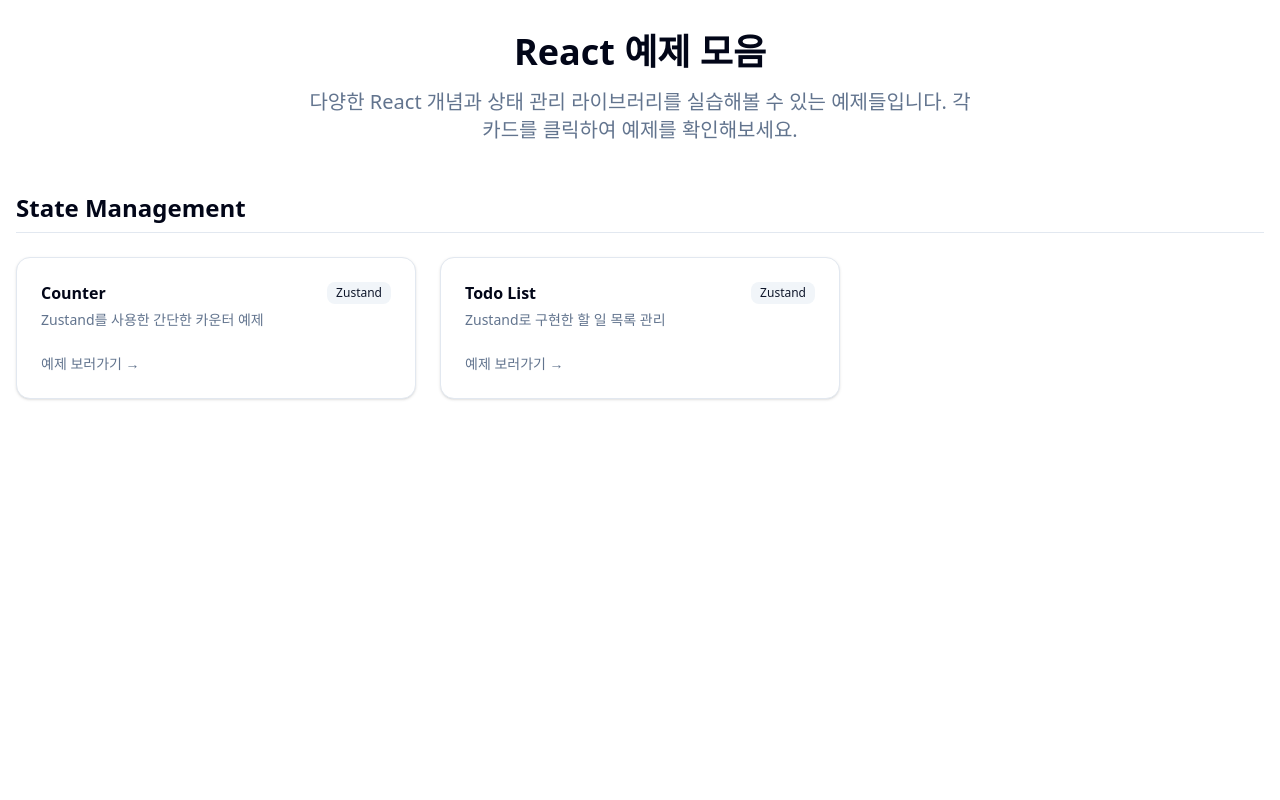
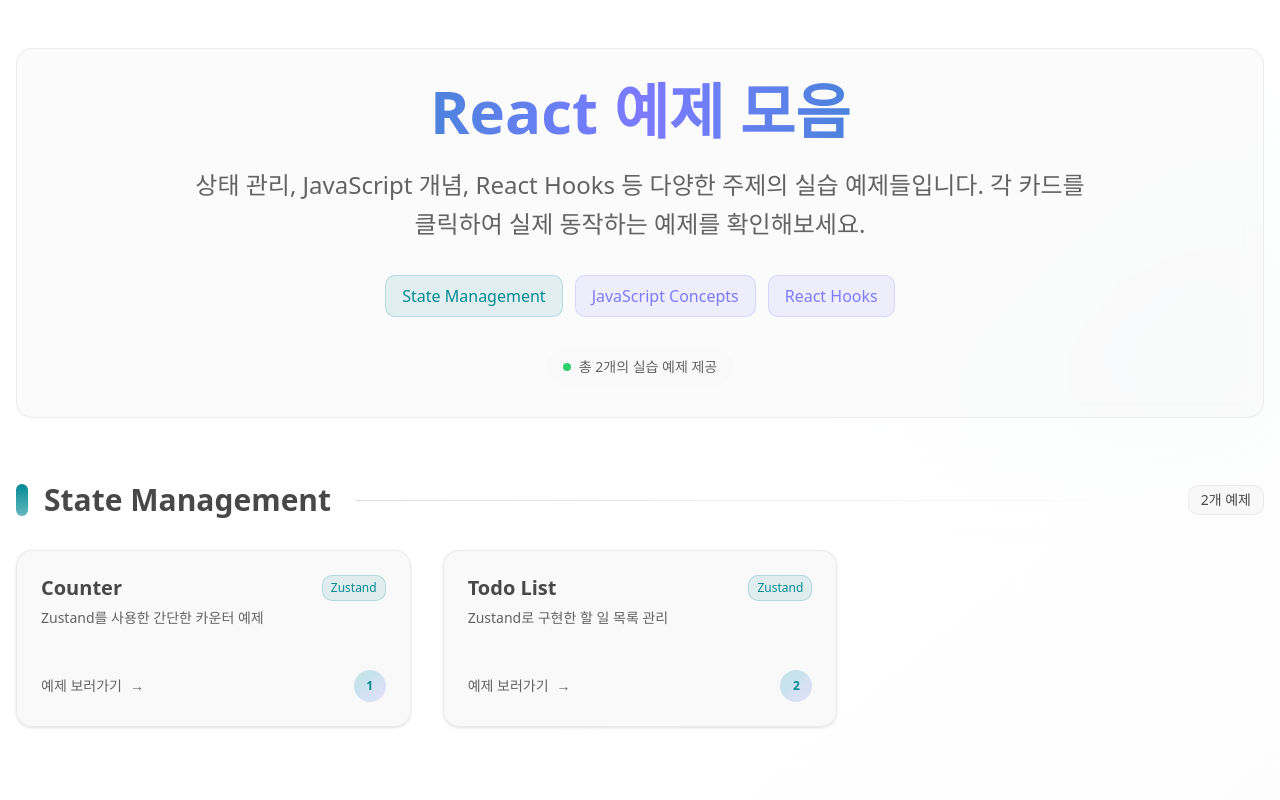
Before and after one commit to kod0751/frontend-concepts-lab, a Next.js app: page / in a window 1280 px wide. Shown: the top 800 px of the page. Built offline with nearby package versions, Linux system fonts and the light colour scheme.

Commit message:
[feat] 전체적인 UI수정

```diff
--- a/src/app/globals.css
+++ b/src/app/globals.css
@@ -1,115 +1,120 @@
-@import "tailwindcss";
-@import "tw-animate-css";
+@import 'tailwindcss';
+@import 'tw-animate-css';
 
 @custom-variant dark (&:is(.dark *));
 
+:root {
+  /* Updated color palette for modern, appealing design */
+  --background: oklch(1 0 0); /* Pure white */
+  --foreground: oklch(0.4 0 0); /* Dark gray for text */
+  --card: oklch(0.98 0 0); /* Very light gray for cards */
+  --card-foreground: oklch(0.4 0 0);
+  --popover: oklch(1 0 0);
+  --popover-foreground: oklch(0.4 0 0);
+  --primary: oklch(0.55 0.15 200); /* Cyan-600 equivalent */
+  --primary-foreground: oklch(1 0 0);
+  --secondary: oklch(0.65 0.2 280); /* Purple accent */
+  --secondary-foreground: oklch(1 0 0);
+  --muted: oklch(0.98 0 0);
+  --muted-foreground: oklch(0.5 0 0);
+  --accent: oklch(0.65 0.2 280); /* Purple accent */
+  --accent-foreground: oklch(1 0 0);
+  --destructive: oklch(0.6 0.25 25);
+  --destructive-foreground: oklch(1 0 0);
+  --border: oklch(0.9 0 0);
+  --input: oklch(1 0 0);
+  --ring: oklch(0.55 0.15 200 / 0.5);
+  --chart-1: oklch(0.3 0 0);
+  --chart-2: oklch(0.55 0.15 200);
+  --chart-3: oklch(0.65 0.2 280);
+  --chart-4: oklch(0.6 0.25 25);
+  --chart-5: oklch(0.65 0.25 35);
+  --radius: 0.75rem; /* Slightly more rounded */
+  --sidebar: oklch(0.98 0 0);
+  --sidebar-foreground: oklch(0.4 0 0);
+  --sidebar-primary: oklch(1 0 0);
+  --sidebar-primary-foreground: oklch(0.4 0 0);
+  --sidebar-accent: oklch(0.65 0.2 280);
+  --sidebar-accent-foreground: oklch(1 0 0);
+  --sidebar-border: oklch(0.9 0 0);
+  --sidebar-ring: oklch(0.55 0.15 200 / 0.5);
+}
+
+.dark {
+  /* Updated dark mode colors to complement the new palette */
+  --background: oklch(0.1 0 0);
+  --foreground: oklch(0.95 0 0);
+  --card: oklch(0.15 0 0);
+  --card-foreground: oklch(0.95 0 0);
+  --popover: oklch(0.15 0 0);
+  --popover-foreground: oklch(0.95 0 0);
+  --primary: oklch(0.6 0.15 200);
+  --primary-foreground: oklch(0.1 0 0);
+  --secondary: oklch(0.7 0.2 280);
+  --secondary-foreground: oklch(0.1 0 0);
+  --muted: oklch(0.2 0 0);
+  --muted-foreground: oklch(0.7 0 0);
+  --accent: oklch(0.7 0.2 280);
+  --accent-foreground: oklch(0.1 0 0);
+  --destructive: oklch(0.65 0.25 25);
+  --destructive-foreground: oklch(0.95 0 0);
+  --border: oklch(0.25 0 0);
+  --input: oklch(0.2 0 0);
+  --ring: oklch(0.6 0.15 200 / 0.5);
+  --chart-1: oklch(0.7 0.15 200);
+  --chart-2: oklch(0.75 0.2 160);
+  --chart-3: oklch(0.7 0.2 280);
+  --chart-4: oklch(0.7 0.25 25);
+  --chart-5: oklch(0.75 0.25 35);
+  --sidebar: oklch(0.15 0 0);
+  --sidebar-foreground: oklch(0.95 0 0);
+  --sidebar-primary: oklch(0.6 0.15 200);
+  --sidebar-primary-foreground: oklch(0.1 0 0);
+  --sidebar-accent: oklch(0.2 0 0);
+  --sidebar-accent-foreground: oklch(0.95 0 0);
+  --sidebar-border: oklch(0.25 0 0);
+  --sidebar-ring: oklch(0.6 0.15 200 / 0.5);
+}
+
 @theme inline {
+  --font-sans: var(--font-geist-sans);
+  --font-mono: var(--font-geist-mono);
   --color-background: var(--background);
   --color-foreground: var(--foreground);
-  --font-sans: var(--font-geist-sans);
-  --font-mono: var(--font-geist-mono);
-  --color-sidebar-ring: var(--sidebar-ring);
-  --color-sidebar-border: var(--sidebar-border);
-  --color-sidebar-accent-foreground: var(--sidebar-accent-foreground);
-  --color-sidebar-accent: var(--sidebar-accent);
-  --color-sidebar-primary-foreground: var(--sidebar-primary-foreground);
-  --color-sidebar-primary: var(--sidebar-primary);
-  --color-sidebar-foreground: var(--sidebar-foreground);
-  --color-sidebar: var(--sidebar);
+  --color-card: var(--card);
+  --color-card-foreground: var(--card-foreground);
+  --color-popover: var(--popover);
+  --color-popover-foreground: var(--popover-foreground);
+  --color-primary: var(--primary);
+  --color-primary-foreground: var(--primary-foreground);
+  --color-secondary: var(--secondary);
+  --color-secondary-foreground: var(--secondary-foreground);
+  --color-muted: var(--muted);
+  --color-muted-foreground: var(--muted-foreground);
+  --color-accent: var(--accent);
+  --color-accent-foreground: var(--accent-foreground);
+  --color-destructive: var(--destructive);
+  --color-destructive-foreground: var(--destructive-foreground);
+  --color-border: var(--border);
+  --color-input: var(--input);
+  --color-ring: var(--ring);
+  --color-chart-1: var(--chart-1);
+  --color-chart-2: var(--chart-2);
+  --color-chart-3: var(--chart-3);
+  --color-chart-4: var(--chart-4);
   --color-chart-5: var(--chart-5);
-  --color-chart-4: var(--chart-4);
-  --color-chart-3: var(--chart-3);
-  --color-chart-2: var(--chart-2);
-  --color-chart-1: var(--chart-1);
-  --color-ring: var(--ring);
-  --color-input: var(--input);
-  --color-border: var(--border);
-  --color-destructive: var(--destructive);
-  --color-accent-foreground: var(--accent-foreground);
-  --color-accent: var(--accent);
-  --color-muted-foreground: var(--muted-foreground);
-  --color-muted: var(--muted);
-  --color-secondary-foreground: var(--secondary-foreground);
-  --color-secondary: var(--secondary);
-  --color-primary-foreground: var(--primary-foreground);
-  --color-primary: var(--primary);
-  --color-popover-foreground: var(--popover-foreground);
-  --color-popover: var(--popover);
-  --color-card-foreground: var(--card-foreground);
-  --color-card: var(--card);
   --radius-sm: calc(var(--radius) - 4px);
   --radius-md: calc(var(--radius) - 2px);
   --radius-lg: var(--radius);
   --radius-xl: calc(var(--radius) + 4px);
-}
-
-:root {
-  --radius: 0.625rem;
-  --background: oklch(1 0 0);
-  --foreground: oklch(0.129 0.042 264.695);
-  --card: oklch(1 0 0);
-  --card-foreground: oklch(0.129 0.042 264.695);
-  --popover: oklch(1 0 0);
-  --popover-foreground: oklch(0.129 0.042 264.695);
-  --primary: oklch(0.208 0.042 265.755);
-  --primary-foreground: oklch(0.984 0.003 247.858);
-  --secondary: oklch(0.968 0.007 247.896);
-  --secondary-foreground: oklch(0.208 0.042 265.755);
-  --muted: oklch(0.968 0.007 247.896);
-  --muted-foreground: oklch(0.554 0.046 257.417);
-  --accent: oklch(0.968 0.007 247.896);
-  --accent-foreground: oklch(0.208 0.042 265.755);
-  --destructive: oklch(0.577 0.245 27.325);
-  --border: oklch(0.929 0.013 255.508);
-  --input: oklch(0.929 0.013 255.508);
-  --ring: oklch(0.704 0.04 256.788);
-  --chart-1: oklch(0.646 0.222 41.116);
-  --chart-2: oklch(0.6 0.118 184.704);
-  --chart-3: oklch(0.398 0.07 227.392);
-  --chart-4: oklch(0.828 0.189 84.429);
-  --chart-5: oklch(0.769 0.188 70.08);
-  --sidebar: oklch(0.984 0.003 247.858);
-  --sidebar-foreground: oklch(0.129 0.042 264.695);
-  --sidebar-primary: oklch(0.208 0.042 265.755);
-  --sidebar-primary-foreground: oklch(0.984 0.003 247.858);
-  --sidebar-accent: oklch(0.968 0.007 247.896);
-  --sidebar-accent-foreground: oklch(0.208 0.042 265.755);
-  --sidebar-border: oklch(0.929 0.013 255.508);
-  --sidebar-ring: oklch(0.704 0.04 256.788);
-}
-
-.dark {
-  --background: oklch(0.129 0.042 264.695);
-  --foreground: oklch(0.984 0.003 247.858);
-  --card: oklch(0.208 0.042 265.755);
-  --card-foreground: oklch(0.984 0.003 247.858);
-  --popover: oklch(0.208 0.042 265.755);
-  --popover-foreground: oklch(0.984 0.003 247.858);
-  --primary: oklch(0.929 0.013 255.508);
-  --primary-foreground: oklch(0.208 0.042 265.755);
-  --secondary: oklch(0.279 0.041 260.031);
-  --secondary-foreground: oklch(0.984 0.003 247.858);
-  --muted: oklch(0.279 0.041 260.031);
-  --muted-foreground: oklch(0.704 0.04 256.788);
-  --accent: oklch(0.279 0.041 260.031);
-  --accent-foreground: oklch(0.984 0.003 247.858);
-  --destructive: oklch(0.704 0.191 22.216);
-  --border: oklch(1 0 0 / 10%);
-  --input: oklch(1 0 0 / 15%);
-  --ring: oklch(0.551 0.027 264.364);
-  --chart-1: oklch(0.488 0.243 264.376);
-  --chart-2: oklch(0.696 0.17 162.48);
-  --chart-3: oklch(0.769 0.188 70.08);
-  --chart-4: oklch(0.627 0.265 303.9);
-  --chart-5: oklch(0.645 0.246 16.439);
-  --sidebar: oklch(0.208 0.042 265.755);
-  --sidebar-foreground: oklch(0.984 0.003 247.858);
-  --sidebar-primary: oklch(0.488 0.243 264.376);
-  --sidebar-primary-foreground: oklch(0.984 0.003 247.858);
-  --sidebar-accent: oklch(0.279 0.041 260.031);
-  --sidebar-accent-foreground: oklch(0.984 0.003 247.858);
-  --sidebar-border: oklch(1 0 0 / 10%);
-  --sidebar-ring: oklch(0.551 0.027 264.364);
+  --color-sidebar: var(--sidebar);
+  --color-sidebar-foreground: var(--sidebar-foreground);
+  --color-sidebar-primary: var(--sidebar-primary);
+  --color-sidebar-primary-foreground: var(--sidebar-primary-foreground);
+  --color-sidebar-accent: var(--sidebar-accent);
+  --color-sidebar-accent-foreground: var(--sidebar-accent-foreground);
+  --color-sidebar-border: var(--sidebar-border);
+  --color-sidebar-ring: var(--sidebar-ring);
 }
 
 @layer base {
--- a/src/app/page.tsx
+++ b/src/app/page.tsx
@@ -29,43 +29,121 @@ const categories = [...new Set(examples.map((example) => example.category))];
 
 export default function HomePage() {
   return (
-    <div className="min-h-screen bg-background">
-      <div className="container mx-auto px-4 py-8">
-        <div className="text-center mb-12">
-          <h1 className="text-4xl font-bold text-foreground mb-4">
-            React 예제 모음
-          </h1>
-          <p className="text-xl text-muted-foreground max-w-2xl mx-auto">
-            다양한 React 개념과 상태 관리 라이브러리를 실습해볼 수 있는
-            예제들입니다. 각 카드를 클릭하여 예제를 확인해보세요.
-          </p>
+    <div className="min-h-screen bg-gradient-to-br from-background via-background to-muted/30">
+      {/* Hero Section */}
+      <div className="container mx-auto px-4 py-12">
+        <div className="text-center mb-16 relative">
+          <div className="absolute inset-0 bg-gradient-to-r from-primary/10 via-accent/10 to-primary/10 rounded-3xl blur-3xl -z-10"></div>
+          <div className="relative bg-card/50 backdrop-blur-sm rounded-2xl p-8 border border-border/50">
+            <h1 className="text-5xl md:text-6xl font-bold bg-gradient-to-r from-primary via-accent to-primary bg-clip-text text-transparent mb-6 text-balance">
+              React 예제 모음
+            </h1>
+            <p className="text-xl md:text-2xl text-muted-foreground max-w-4xl mx-auto mb-8 text-pretty leading-relaxed">
+              상태 관리, JavaScript 개념, React Hooks 등 다양한 주제의 실습
+              예제들입니다. 각 카드를 클릭하여 실제 동작하는 예제를
+              확인해보세요.
+            </p>
+            <div className="flex flex-wrap justify-center gap-3 mb-8">
+              <Badge
+                variant="secondary"
+                className="text-base px-4 py-2 bg-primary/10 text-primary border-primary/20 hover:bg-primary/20 transition-colors"
+              >
+                State Management
+              </Badge>
+              <Badge
+                variant="secondary"
+                className="text-base px-4 py-2 bg-accent/10 text-accent border-accent/20 hover:bg-accent/20 transition-colors"
+              >
+                JavaScript Concepts
+              </Badge>
+              <Badge
+                variant="secondary"
+                className="text-base px-4 py-2 bg-secondary/10 text-secondary border-secondary/20 hover:bg-secondary/20 transition-colors"
+              >
+                React Hooks
+              </Badge>
+            </div>
+            <div className="inline-flex items-center gap-2 text-sm text-muted-foreground bg-muted/50 px-4 py-2 rounded-full">
+              <div className="w-2 h-2 bg-green-500 rounded-full animate-pulse"></div>
+              총 {examples.length}개의 실습 예제 제공
+            </div>
+          </div>
         </div>
 
-        {categories.map((category) => (
-          <div key={category} className="mb-12">
-            <h2 className="text-2xl font-semibold text-foreground mb-6 border-b pb-2">
-              {category}
-            </h2>
-            <div className="grid grid-cols-1 md:grid-cols-2 lg:grid-cols-3 gap-6">
+        {/* Examples Sections */}
+        {categories.map((category, categoryIndex) => (
+          <div key={category} className="mb-16">
+            <div className="flex items-center gap-6 mb-8">
+              <div className="flex items-center gap-4">
+                <div
+                  className={`w-3 h-8 rounded-full ${
+                    categoryIndex === 0
+                      ? 'bg-gradient-to-b from-primary to-primary/60'
+                      : categoryIndex === 1
+                      ? 'bg-gradient-to-b from-accent to-accent/60'
+                      : 'bg-gradient-to-b from-secondary to-secondary/60'
+                  }`}
+                ></div>
+                <h2 className="text-3xl font-bold text-foreground">
+                  {category}
+                </h2>
+              </div>
+              <div className="flex-1 h-px bg-gradient-to-r from-border via-border/50 to-transparent"></div>
+              <Badge
+                variant="outline"
+                className="text-sm px-3 py-1 bg-card border-border/50"
+              >
+                {
+                  examples.filter((example) => example.category === category)
+                    .length
+                }
+                개 예제
+              </Badge>
+            </div>
+
+            <div className="grid grid-cols-1 md:grid-cols-2 lg:grid-cols-3 gap-8">
               {examples
                 .filter((example) => example.category === category)
-                .map((example) => (
+                .map((example, index) => (
                   <Link key={example.path} href={example.path}>
-                    <Card className="h-full hover:shadow-lg transition-shadow duration-200 cursor-pointer group">
-                      <CardHeader>
-                        <div className="flex items-center justify-between">
-                          <CardTitle className="group-hover:text-primary transition-colors">
+                    <Card className="h-full hover:shadow-2xl hover:shadow-primary/10 transition-all duration-300 cursor-pointer group hover:scale-[1.03] hover:-translate-y-1 bg-card/80 backdrop-blur-sm border-border/50 hover:border-primary/30">
+                      <CardHeader className="pb-4">
+                        <div className="flex items-start justify-between gap-3">
+                          <CardTitle className="group-hover:text-primary transition-colors text-xl font-semibold leading-tight">
                             {example.title}
                           </CardTitle>
-                          <Badge variant="secondary">{example.tech}</Badge>
+                          <Badge
+                            variant="secondary"
+                            className={`text-xs px-2 py-1 shrink-0 ${
+                              example.tech === 'Zustand'
+                                ? 'bg-primary/10 text-primary border-primary/20'
+                                : example.tech === 'Recoil'
+                                ? 'bg-accent/10 text-accent border-accent/20'
+                                : example.tech === 'JavaScript'
+                                ? 'bg-yellow-100/10 text-yellow-600 border-yellow-200/20 dark:bg-yellow-900/10 dark:text-yellow-400'
+                                : 'bg-secondary/10 text-secondary border-secondary/20'
+                            }`}
+                          >
+                            {example.tech}
+                          </Badge>
                         </div>
-                        <CardDescription className="text-sm">
+                        <CardDescription className="text-sm leading-relaxed text-muted-foreground group-hover:text-foreground/80 transition-colors">
                           {example.description}
                         </CardDescription>
                       </CardHeader>
-                      <CardContent>
-                        <div className="flex items-center text-sm text-muted-foreground">
-                          <span>예제 보러가기 →</span>
+                      <CardContent className="pt-0">
+                        <div className="flex items-center justify-between">
+                          <span className="text-sm font-medium text-muted-foreground group-hover:text-primary transition-colors flex items-center gap-2">
+                            예제 보러가기
+                            <span className="group-hover:translate-x-1 transition-transform">
+                              →
+                            </span>
+                          </span>
+                          <div className="w-8 h-8 rounded-full bg-gradient-to-br from-primary/20 to-accent/20 flex items-center justify-center group-hover:from-primary/30 group-hover:to-accent/30 transition-colors">
+                            <span className="text-xs font-bold text-primary group-hover:scale-110 transition-transform">
+                              {index + 1}
+                            </span>
+                          </div>
                         </div>
                       </CardContent>
                     </Card>
@@ -74,6 +152,26 @@ export default function HomePage() {
             </div>
           </div>
         ))}
+
+        <div className="mt-20 pt-12 border-t border-gradient-to-r from-transparent via-border to-transparent text-center">
+          <div className="bg-card/30 backdrop-blur-sm rounded-2xl p-8 border border-border/30">
+            <p className="text-muted-foreground text-base leading-relaxed max-w-2xl mx-auto">
+              각 예제는 실제 동작하는 코드와 함께 제공됩니다. 소스 코드를
+              확인하고 직접 수정해보며 학습해보세요.
+            </p>
+            <div className="mt-6 flex justify-center gap-2">
+              <div className="w-2 h-2 bg-primary rounded-full animate-bounce"></div>
+              <div
+                className="w-2 h-2 bg-accent rounded-full animate-bounce"
+                style={{ animationDelay: '0.1s' }}
+              ></div>
+              <div
+                className="w-2 h-2 bg-secondary rounded-full animate-bounce"
+                style={{ animationDelay: '0.2s' }}
+              ></div>
+            </div>
+          </div>
+        </div>
       </div>
     </div>
   );
```
